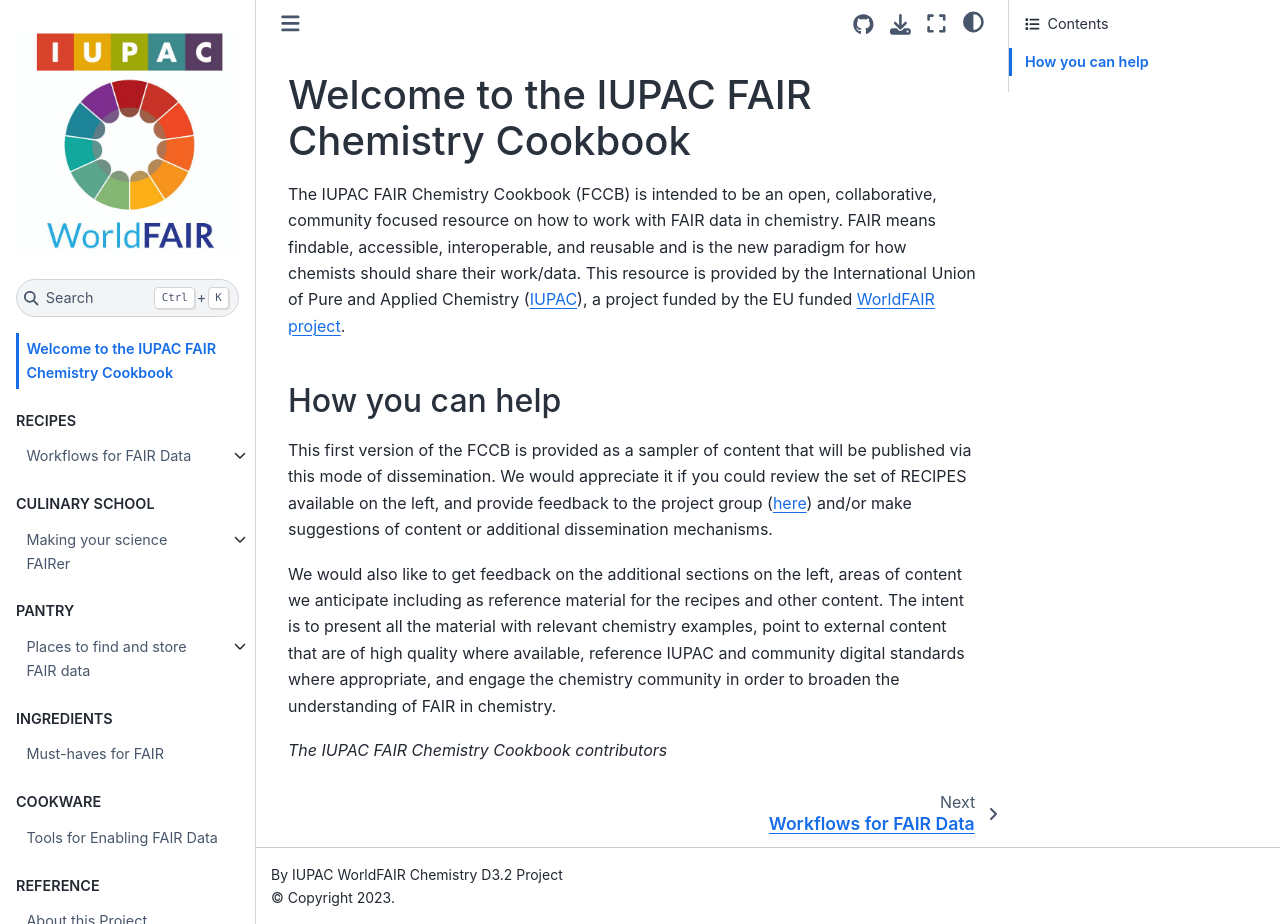
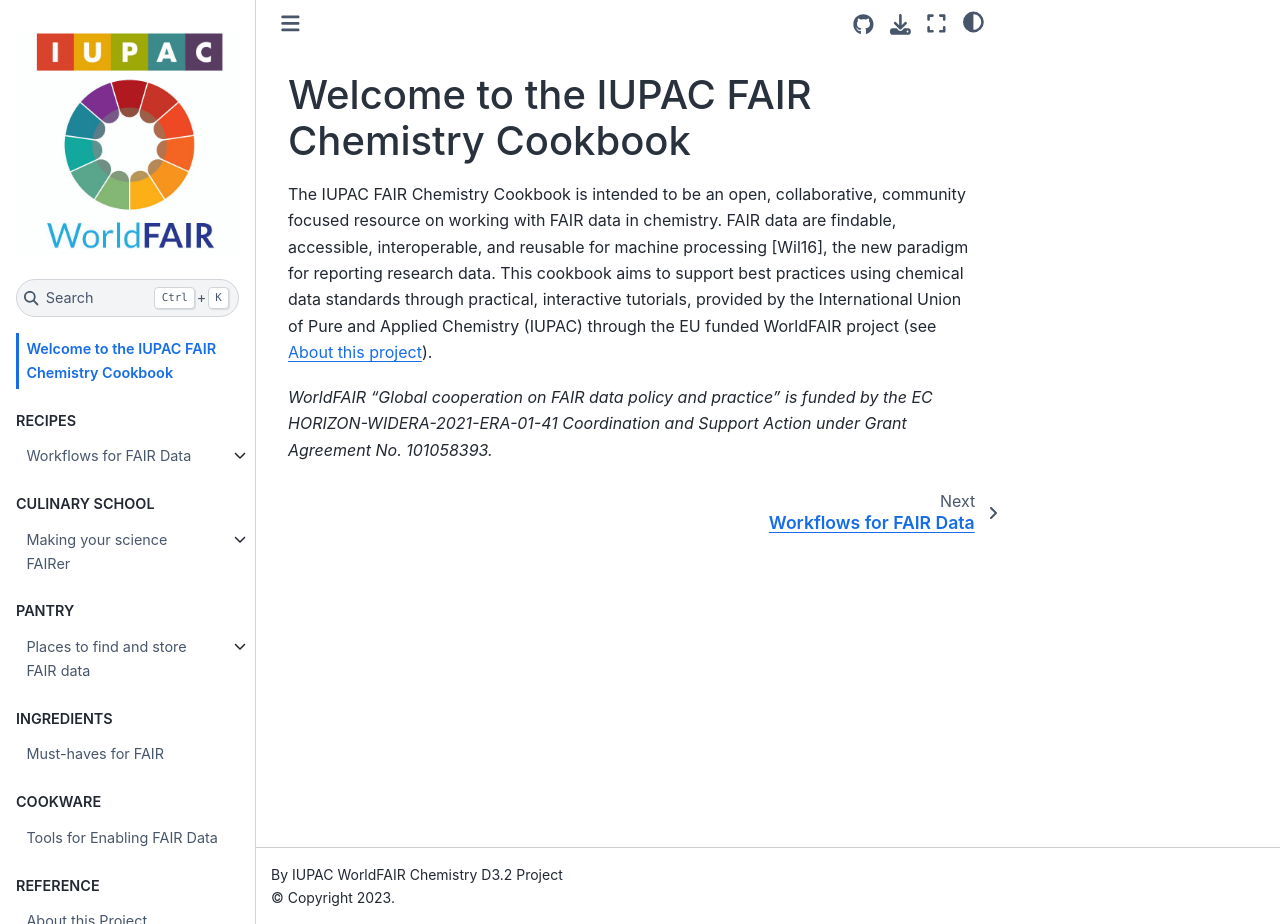
Before and after one commit to IUPAC/WFChemCookbook, a Jupyter Book: the page built from book/intro.md, in a window 1280 px wide and 924 px high. Built offline with Jupyter Book 1.0.4 settings and Sphinx 7.4.7 and the Sphinx Book theme 1.1.4, drawn with Linux system fonts in a browser that asks for light colours.

Commit message:
Update intro.md

```diff
--- a/book/intro.md
+++ b/book/intro.md
@@ -1,21 +1,5 @@
 # Welcome to the IUPAC FAIR Chemistry Cookbook
 
-The IUPAC FAIR Chemistry Cookbook (FCCB) is intended to be an open, collaborative, community focused
-resource on how to work with FAIR data in chemistry. FAIR means findable, accessible, interoperable,
-and reusable and is the new paradigm for how chemists should share their work/data. This resource
-is provided by the International Union of Pure and Applied Chemistry ([IUPAC](https://iupac.org/)),
-a project funded by the EU funded [WorldFAIR project](https://worldfair-project.eu/).
+The IUPAC FAIR Chemistry Cookbook is intended to be an open, collaborative, community focused resource on working with FAIR data in chemistry. FAIR data are findable, accessible, interoperable, and reusable for machine processing [Wil16], the new paradigm for reporting research data. This cookbook aims to support best practices using chemical data standards through practical, interactive tutorials, provided by the International Union of Pure and Applied Chemistry (IUPAC) through the EU funded WorldFAIR project (see [About this project](https://iupac.github.io/WFChemCookbook/about.html)).
 
-## How you can help
-This first version of the FCCB is provided as a sampler of content that will be published via this
-mode of dissemination.  We would appreciate it if you could review the set of RECIPES available on
-the left, and provide feedback to the project group ([here](https://github.com/IUPAC/WFChemCookbook/issues))
-and/or make suggestions of content or additional dissemination mechanisms.
-
-We would also like to get feedback on the additional sections on the left, areas of content we anticipate
-including as reference material for the recipes and other content.  The intent is to present all the
-material with relevant chemistry examples, point to external content that are of high quality where available,
-reference IUPAC and community digital standards where appropriate, and engage the chemistry community in order
-to broaden the understanding of FAIR in chemistry.
-
-_The IUPAC FAIR Chemistry Cookbook contributors_
+*WorldFAIR “Global cooperation on FAIR data policy and practice” is funded by the EC HORIZON-WIDERA-2021-ERA-01-41 Coordination and Support Action under Grant Agreement No. 101058393.*
```
